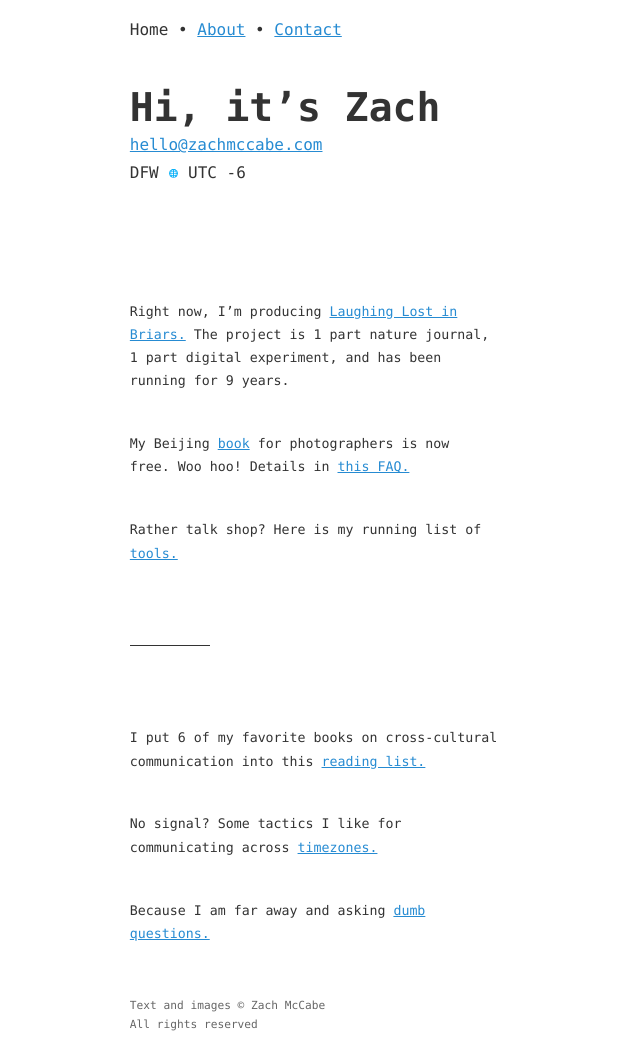
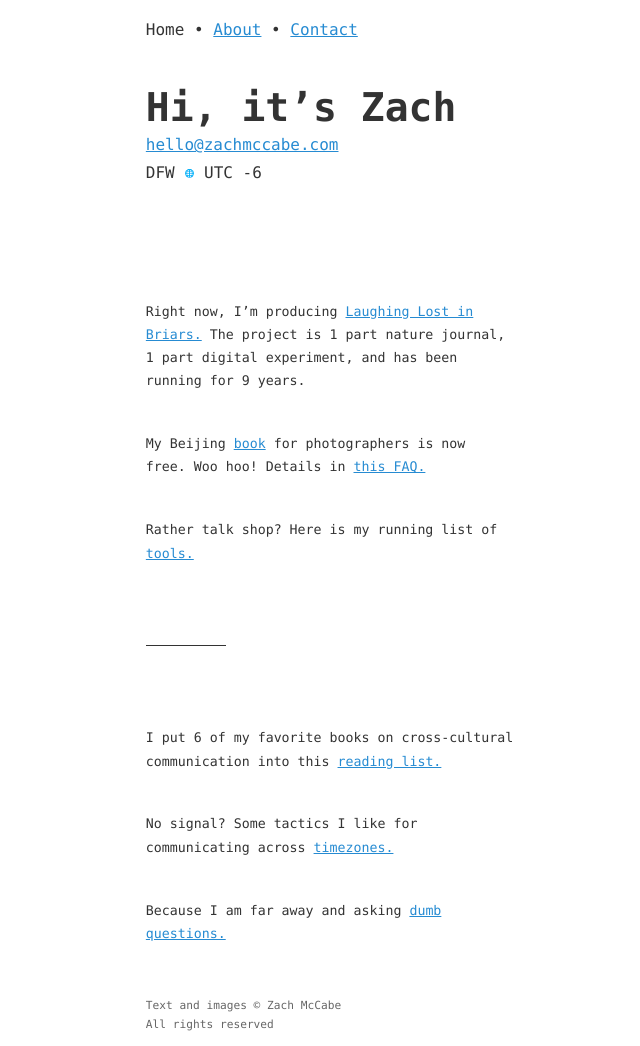
Before and after one commit to zachmccabe/zachmccabe.github.io, a Jekyll site: the page built from index.md, in a window 1280 px wide. Shown: the whole page, without its empty margins (173-813 px from the left). Built offline with Jekyll 4.4.1, drawn with Linux system fonts in a browser that asks for light colours.

Commit message:
Update kao-midnite-13.css

```diff
--- a/assets/kao-midnite-13.css
+++ b/assets/kao-midnite-13.css
@@ -33,22 +33,31 @@ body {
   overflow-wrap: break-word;
 }
 
-header, .site-nav-top, main, .wrap-70, footer {
+.site-nav-top, header, main, .wrap-70, footer {
   margin: 0 auto;
   text-align: left;
 }
 
-header, .site-nav-top, .wrap-70, footer {
+.site-nav-top, header, .wrap-70, footer {
   width: 70ch;
   max-width: 100%;
+  padding-left: 1rem;
+  padding-right: 0.4rem;
+  box-sizing: border-box;
 }
 
+/*
 main {
- max-width: 100%;
+  max-width: 100%;
 }
+*/
 
 .site-nav-top {
+  /*
   padding: 1rem 0 2.48rem 0;
+  */
+  padding-top: 1rem;
+  padding-bottom: 2.48rem;
 }
 
 /*
@@ -334,8 +343,8 @@ table {
   border-collapse: collapse;
   margin: 0 auto 0 0;
   padding: 0;
-  width: 100%;
-  max-width: 21rem;
+  width: 21rem;
+  max-width: calc(100% - 0.1rem);
 }
 
 /* table style */ .kaoBoxy {
```
